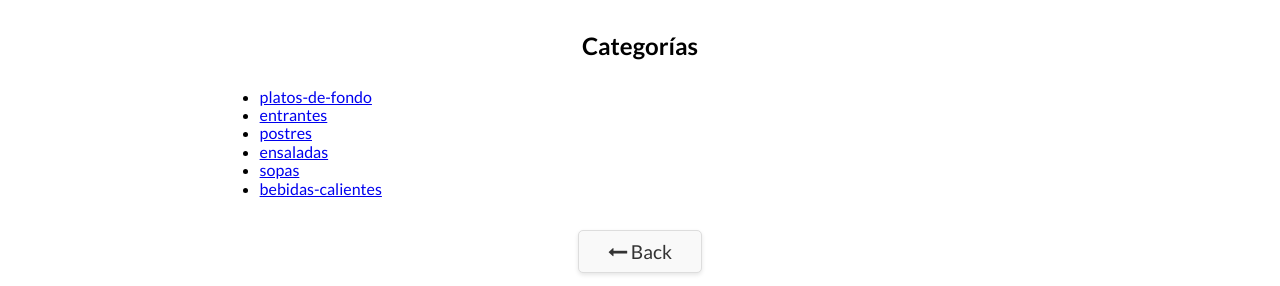
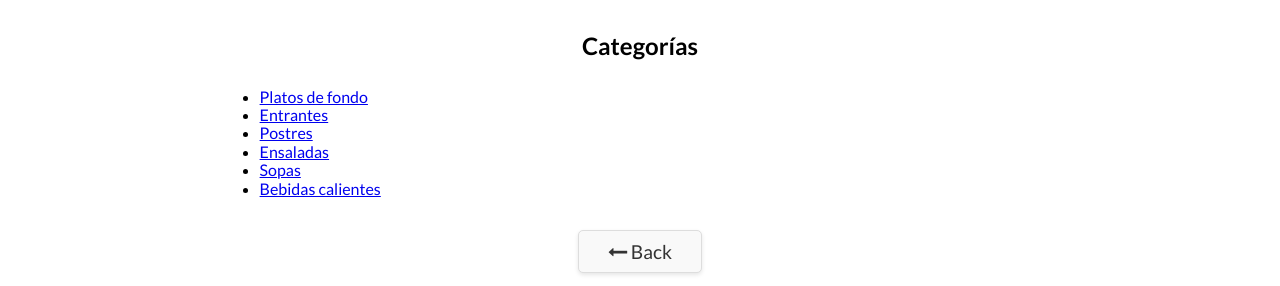
Before and after one commit to ernestovazquez/recetas, a Jekyll site: the page built from _pages/tags.html, in a window 1280 px wide. Shown: the top 286 px of the page. Built offline with Jekyll 4.4.1, drawn with Linux system fonts in a browser that asks for light colours.

Commit message:
tag por title

```diff
--- a/_pages/tags.html
+++ b/_pages/tags.html
@@ -12,8 +12,8 @@ permalink: /categories/
       <div class="recent_list">
         <ul class="tag-list">
           {% for tag in site.tags %}
-            {% assign tag_name = tag[0] | replace: " ", "-" | downcase %}
-            <li><a href="{{ site.baseurl }}/categories/{{ tag_name }}/">{{ tag[0] }}</a></li>
+            {% assign tag_title = tag[0] | replace: "-", " " | capitalize %}
+            <li><a href="{{ site.baseurl }}/categories/{{ tag[0] }}/">{{ tag_title }}</a></li>
           {% endfor %}
         </ul>
       </div>
```
